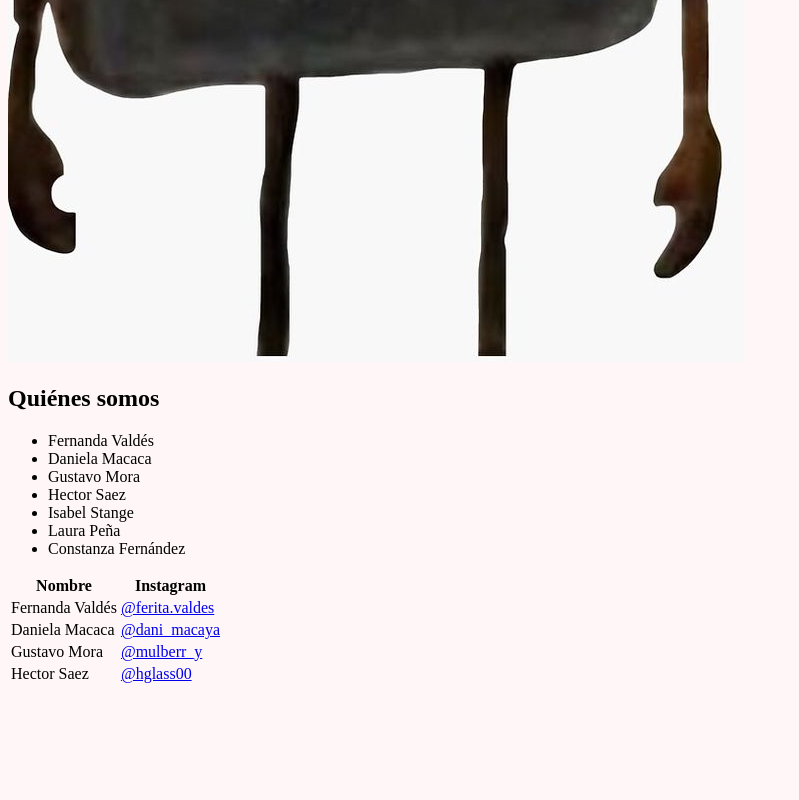
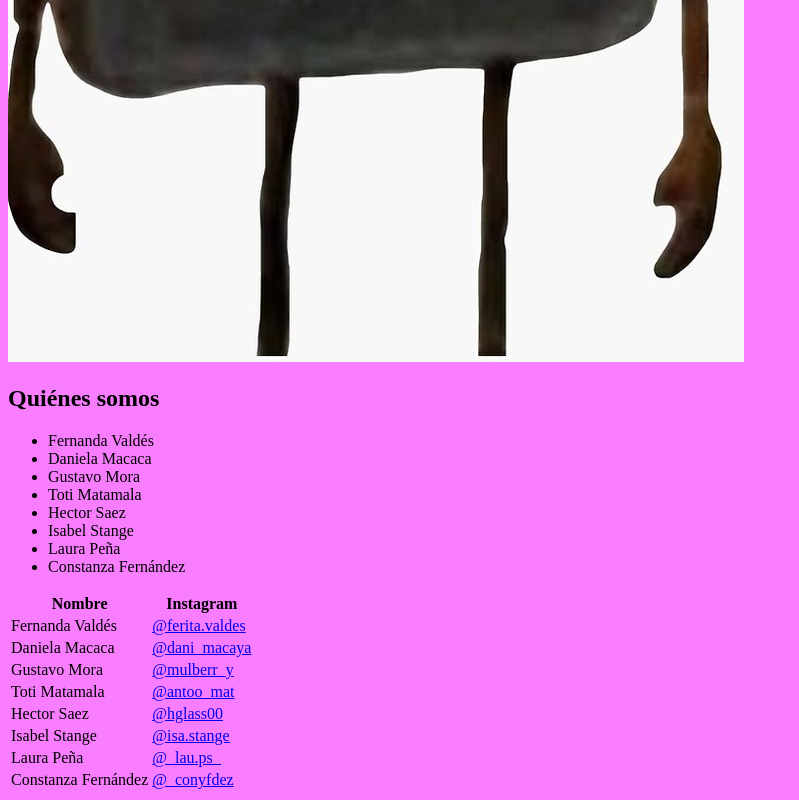
Before and after one commit to maniconyfitado/panquemeado, a plain HTML site: page index.html in a window 1280 px wide. Shown: the part 827-1627 px from the top of the page, without its empty margins (0-799 px from the left). Before the commit the page ends 1521 px from the top, so only its background shows below. Drawn offline with Linux system fonts and the light colour scheme.

Commit message:
Instas listos

```diff
--- a/index.html
+++ b/index.html
@@ -10,7 +10,7 @@
                 font-size: 2.5em;
             }
             body{
-                background-color: rgba(254, 168, 186, 0.1);
+                background-color: rgb(249, 126, 255);
             }
         </style>
     </head>
@@ -27,6 +27,7 @@
             <li>Fernanda Valdés</li>
             <li>Daniela Macaca</li>
             <li>Gustavo Mora</li>
+            <li>Toti Matamala</li>
             <li>Hector Saez</li>
             <li>Isabel Stange</li>
             <li>Laura Peña</li>
@@ -51,9 +52,23 @@
                 <td>Gustavo Mora</td>
                 <td><a href="https://www.instagram.com/mulberr_y/">@mulberr_y</a></td>
             </tr>
+                <td>Toti Matamala</td>
+                <td><a href="https://www.instagram.com/antoo_mat/">@antoo_mat</a></td>
+            </tr>
             <tr>
                 <td>Hector Saez</td>
                 <td><a href="https://www.instagram.com/hglass00/">@hglass00</a></td>
+            </tr>
+                <td>Isabel Stange</td>
+                <td><a href="https://www.instagram.com/isa.stange/">@isa.stange</a></td>
+            </tr>
+            <tr>
+                <td>Laura Peña</td>
+                <td><a href="https://www.instagram.com/_lau.ps_/">@_lau.ps_</a></td>
+            </tr>
+            <tr>
+                <td>Constanza Fernández</td>
+                <td><a href="https://www.instagram.com/_conyfdez/">@_conyfdez</a></td>
             </tr>
         </table>
     </section>
```
